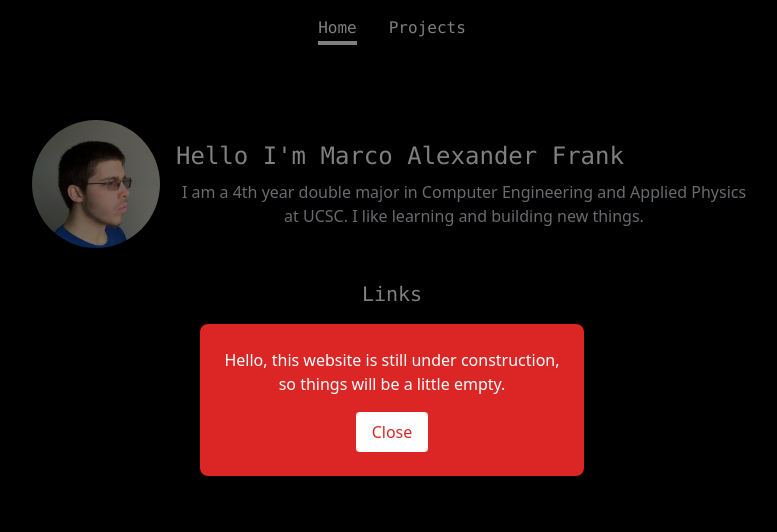
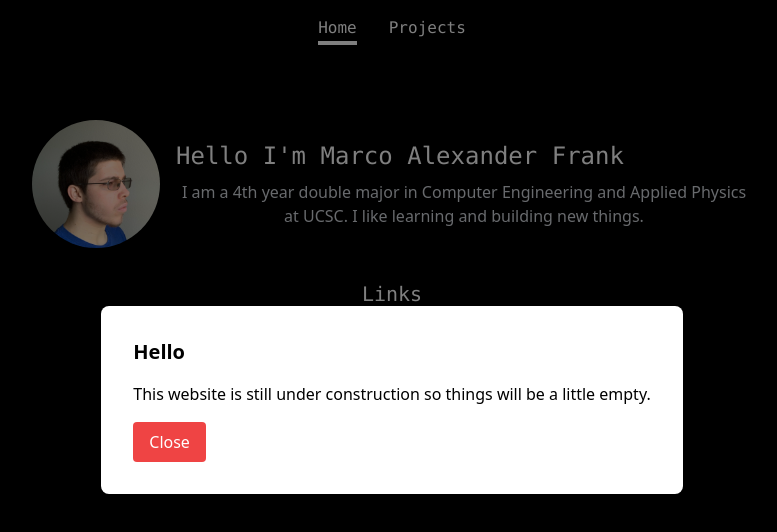
Before and after one commit to MrPoloGit/mrpologit.github.io, a Next.js app: page / in a window 1280 px wide. Shown: the top 532 px of the page, without its empty margins (248-1025 px from the left). Built offline with nearby package versions, Linux system fonts and the light colour scheme.

Commit message:
Fixed UnderDevelopment

```diff
--- a/src/components/UnderDevelopment.tsx
+++ b/src/components/UnderDevelopment.tsx
@@ -1,23 +1,20 @@
 "use client";
 
-import React, { useState } from 'react';
+import React from 'react';
 
-const UnderDevelopment: React.FC = () => {
-  const [isVisible, setIsVisible] = useState(true);
+interface UnderDevelopmentProps {
+  onClose: () => void;
+}
 
-  const closePopup = () => {
-    setIsVisible(false);
-  };
-
-  if (!isVisible) return null;
-
+const UnderDevelopment: React.FC<UnderDevelopmentProps> = ({ onClose }) => {
   return (
-    <div className="fixed inset-0 flex justify-center items-center bg-black bg-opacity-50 z-50">
-      <div className="bg-red-600 text-white p-6 rounded-lg shadow-lg max-w-sm text-center">
-        <p className="mb-4">Hello, this website is still under construction, so things will be a little empty.</p>
+    <div className="fixed inset-0 flex items-center justify-center bg-black bg-opacity-50">
+      <div className="bg-white text-black p-8 rounded-lg shadow-lg">
+        <h2 className="text-xl font-bold mb-4">Hello</h2>
+        <p>This website is still under construction so things will be a little empty.</p>
         <button
-          onClick={closePopup}
-          className="bg-white text-red-600 px-4 py-2 rounded hover:bg-gray-100"
+          className="mt-4 px-4 py-2 bg-red-500 text-white rounded hover:bg-red-700"
+          onClick={onClose}
         >
           Close
         </button>
```
